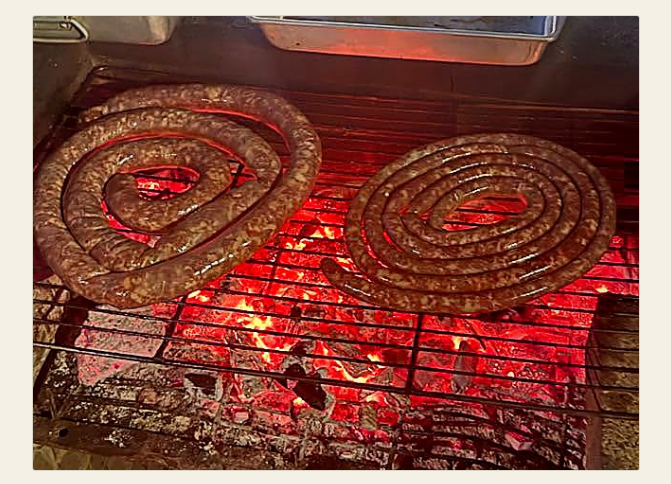
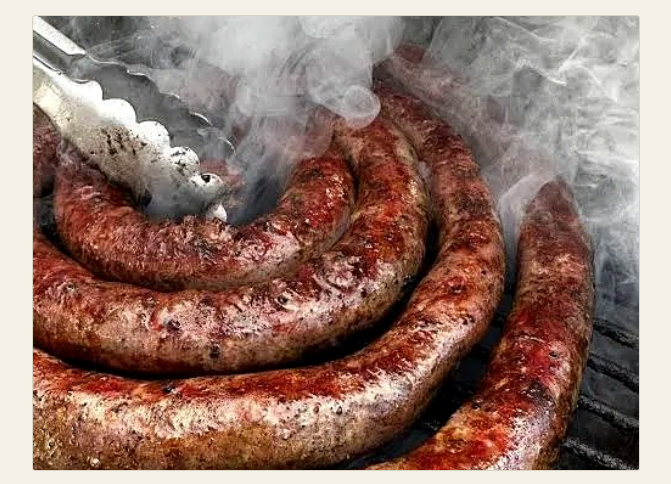
Before and after one commit to Wortelhunter/hunters-boerewors, a plain HTML site: page index.html in a window 1280 px wide. Shown: the part 285-769 px from the top of the page, without its empty margins (304-975 px from the left). Drawn offline with nearby package versions, Linux system fonts and the light colour scheme; a web font is replaced by a local one.

Commit message:
Add smoky braai hero and tray photo; 2x2 gallery
Co-Authored-By: Claude Sonnet 5.5 <noreply@anthropic.com>
Claude-Session: https://claude.ai/code/session_01F3DXneg2pYG3SMTxsZFwzM

```diff
--- a/index.html
+++ b/index.html
@@ -107,7 +107,7 @@ input[type=text] { width: 100%; font: inherit; color: var(--ink); background: va
 .seg input:checked + label { background: var(--ember); color: var(--ember-ink); }
 .seg input:checked + label small { color: var(--ember-ink); opacity: .8; }
 .lbl { font-family: var(--font-display); font-size: .95rem; letter-spacing: .12em; }
-.hero-img { display: block; width: 100%; height: auto; aspect-ratio: 4 / 3; object-fit: cover; border-radius: 3px; border: 1px solid var(--line); margin: 0 0 16px; }
+.hero-img { display: block; width: 100%; height: auto; aspect-ratio: 4 / 3; object-fit: cover; object-position: 50% 45%; border-radius: 3px; border: 1px solid var(--line); margin: 0 0 16px; }
 .gallery { margin: 24px 0 16px; }
 .gal { display: grid; grid-template-columns: 1fr 1fr; gap: 8px; }
 .gal img { width: 100%; height: auto; aspect-ratio: 3 / 4; object-fit: cover; border-radius: 3px; border: 1px solid var(--line); }
@@ -118,7 +118,7 @@ input[type=text] { width: 100%; font: inherit; color: var(--ink); background: va
     <p class="kicker"><svg id="coil" viewBox="0 0 64 64" role="img" aria-label="Coiled boerewors"></svg>Home-made &middot; Gluten free &middot; By the kilo</p>
     <h1>Proper wors.<span>Made by hunters.</span></h1>
     <p class="sub" id="closing">Pick your kilos, thin or thick, then pay by bank link.</p>
-    <img class="hero-img" src="img/grill.jpg" width="640" height="640" alt="Two coils of boerewors over glowing coals">
+    <img class="hero-img" src="img/smoke.jpg" width="498" height="616" alt="A coil of boerewors on the braai, smoking, being turned with tongs">
     <div class="strip"><span id="pricemain">Boerewors &pound;10/kg</span><span class="alt" id="pricecheese">Cheese wors +&pound;2/kg</span></div>
     <ul class="facts">
       <li><b>01</b><span><strong>Gluten free.</strong> <em>Every order, same price.</em></span></li>
@@ -199,6 +199,8 @@ input[type=text] { width: 100%; font: inherit; color: var(--ink); background: va
   <section class="gallery" aria-label="From our kitchen">
     <h2>From our kitchen</h2>
     <div class="gal">
+      <img src="img/grill.jpg" width="640" height="640" loading="lazy" alt="Two coils of boerewors over glowing coals">
+      <img src="img/tray.jpg" width="399" height="501" loading="lazy" alt="Coils of boerewors in a white enamel tray on a checked cloth">
       <img src="img/raw-boxes.jpg" width="800" height="1067" loading="lazy" alt="Fresh boerewors coiled in two tubs, ready to freeze">
       <img src="img/raw-table.jpg" width="640" height="853" loading="lazy" alt="A big coil of fresh boerewors in natural casing">
     </div>
```
Also changed, not shown: img/smoke.jpg (added), img/tray.jpg (added).
